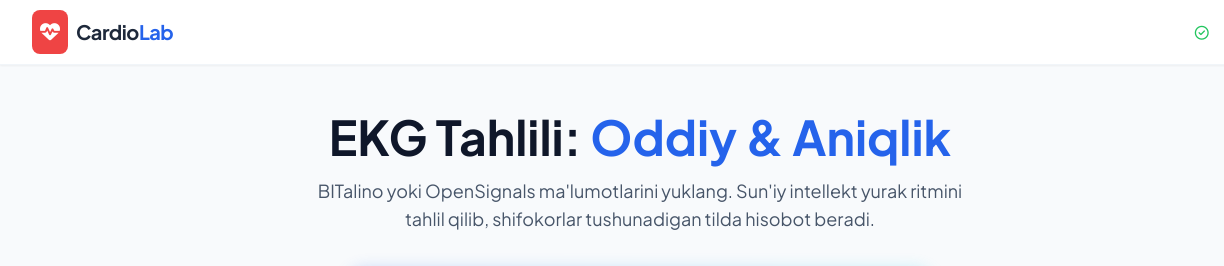
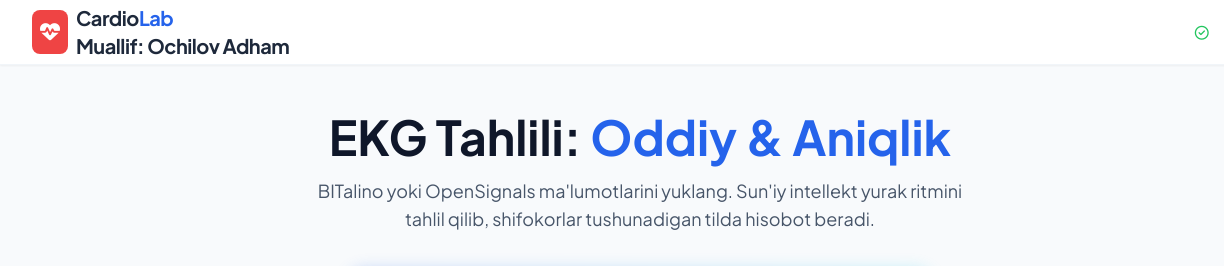
Before and after one commit to Adham1412/EKG-signal, a plain HTML site: page index.html in a window 1280 px wide. Shown: the top 266 px of the page, 0-1224 px from the left. Drawn offline with nearby package versions, Linux system fonts and the light colour scheme.

Commit message:
Update index.html

```diff
--- a/index.html
+++ b/index.html
@@ -121,7 +121,7 @@
                     <div class="bg-red-500 text-white p-2 rounded-lg">
                         <i class="fa-solid fa-heart-pulse text-xl"></i>
                     </div>
-                    <span class="font-bold text-xl text-slate-800 tracking-tight">Cardio<span class="text-blue-600">Lab</span></span>
+                    <span class="font-bold text-xl text-slate-800 tracking-tight">Cardio<span class="text-blue-600">Lab</span><br>Muallif: Ochilov Adham</span>
                 </div>
                 <div class="hidden md:flex items-center space-x-4">
                     <span class="text-sm text-slate-500"><i class="fa-regular fa-circle-check text-green-500 mr-1"></i> </span>
@@ -601,4 +601,5 @@
         }
     </script>
 </body>
+
 </html>
```
